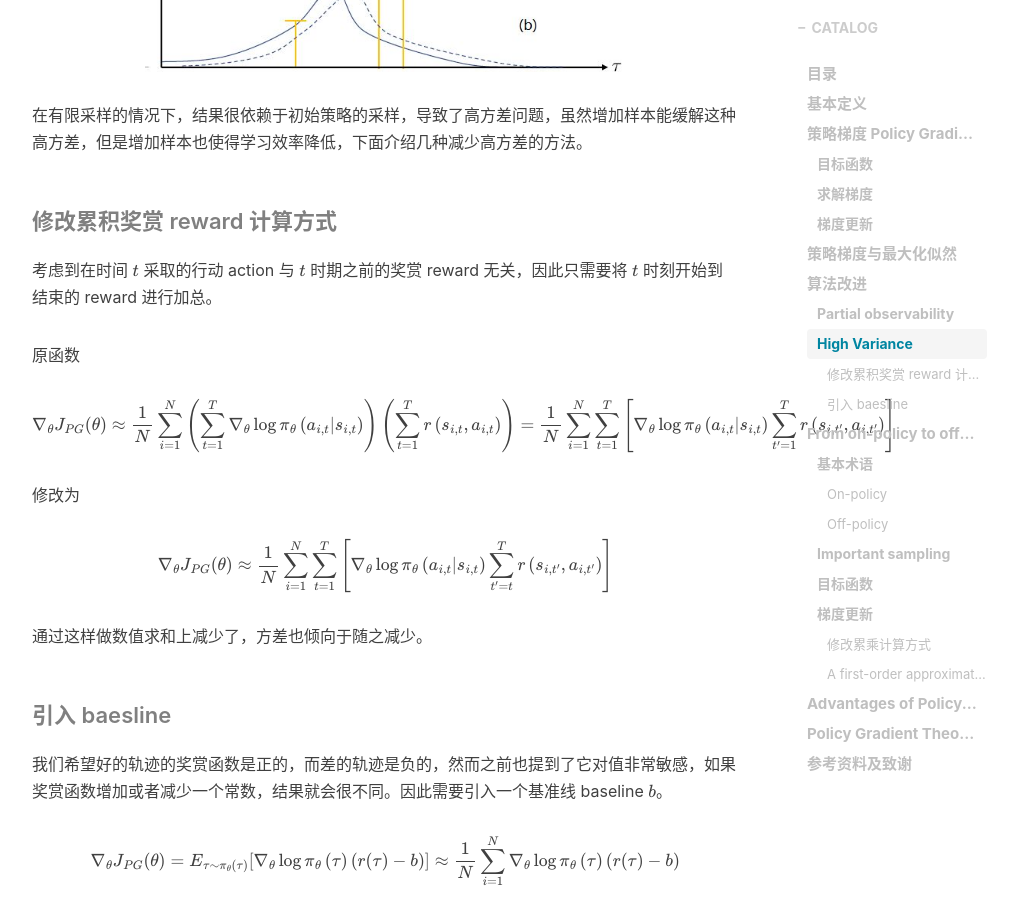
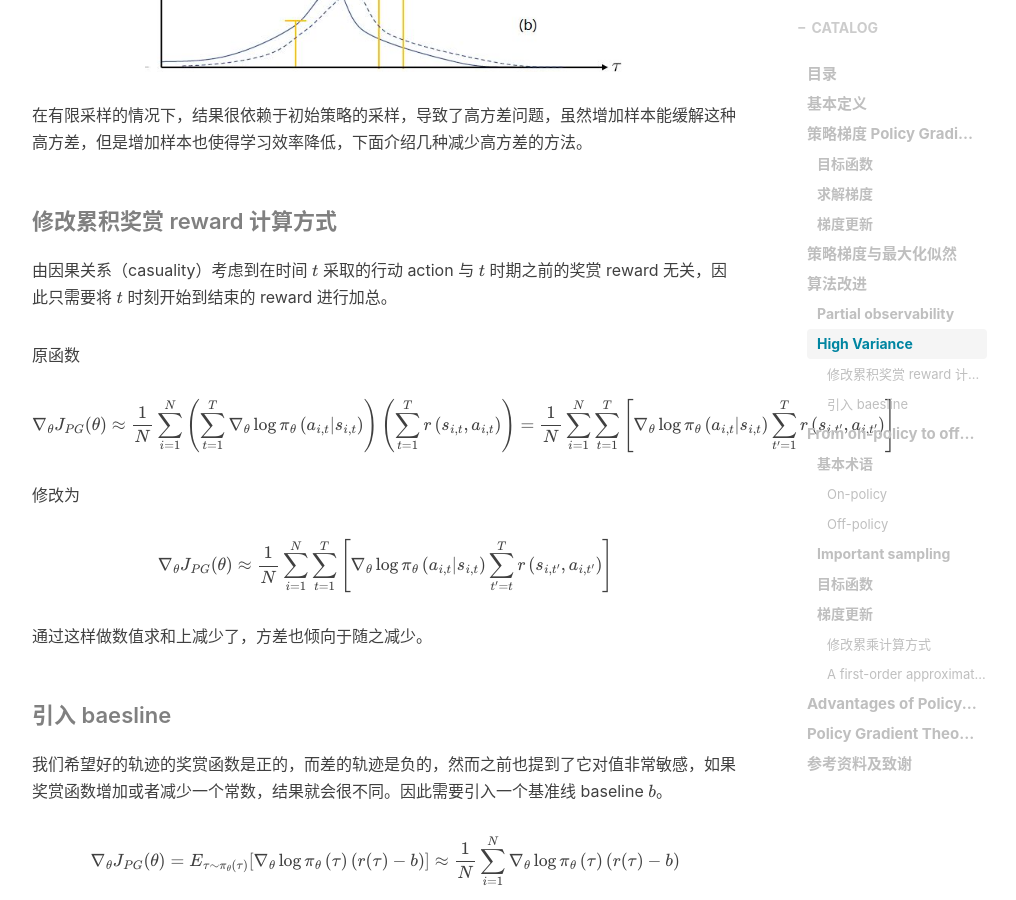
Before and after one commit to liushunyu/blog, a Jekyll site: the page built from _posts/2020-04-18-强化学习思考（7）策略梯度.md, in a window 1280 px wide and 900 px high, scrolled down 6091 px. Shown: the whole window, without its empty margins (233-1249 px from the left). Built offline with Jekyll 4.4.1, drawn with Linux system fonts in a browser that asks for light colours; nearby versions of some CDN libraries; formulas are drawn with MathJax 3; comment, search, counter and statistics services are not loaded.

Commit message:
Update 2020-04-18-强化学习思考（7）策略梯度.md

```diff
--- a/_posts/2020-04-18-强化学习思考（7）策略梯度.md
+++ b/_posts/2020-04-18-强化学习思考（7）策略梯度.md
@@ -270,7 +270,7 @@ $$
 
 #### 修改累积奖赏 reward 计算方式
 
-考虑到在时间 $t$ 采取的行动 action 与 $t$ 时期之前的奖赏 reward 无关，因此只需要将 $t$ 时刻开始到结束的 reward 进行加总。
+由因果关系（casuality）考虑到在时间 $t$ 采取的行动 action 与 $t$ 时期之前的奖赏 reward 无关，因此只需要将 $t$ 时刻开始到结束的 reward 进行加总。
 
 原函数
 
```
